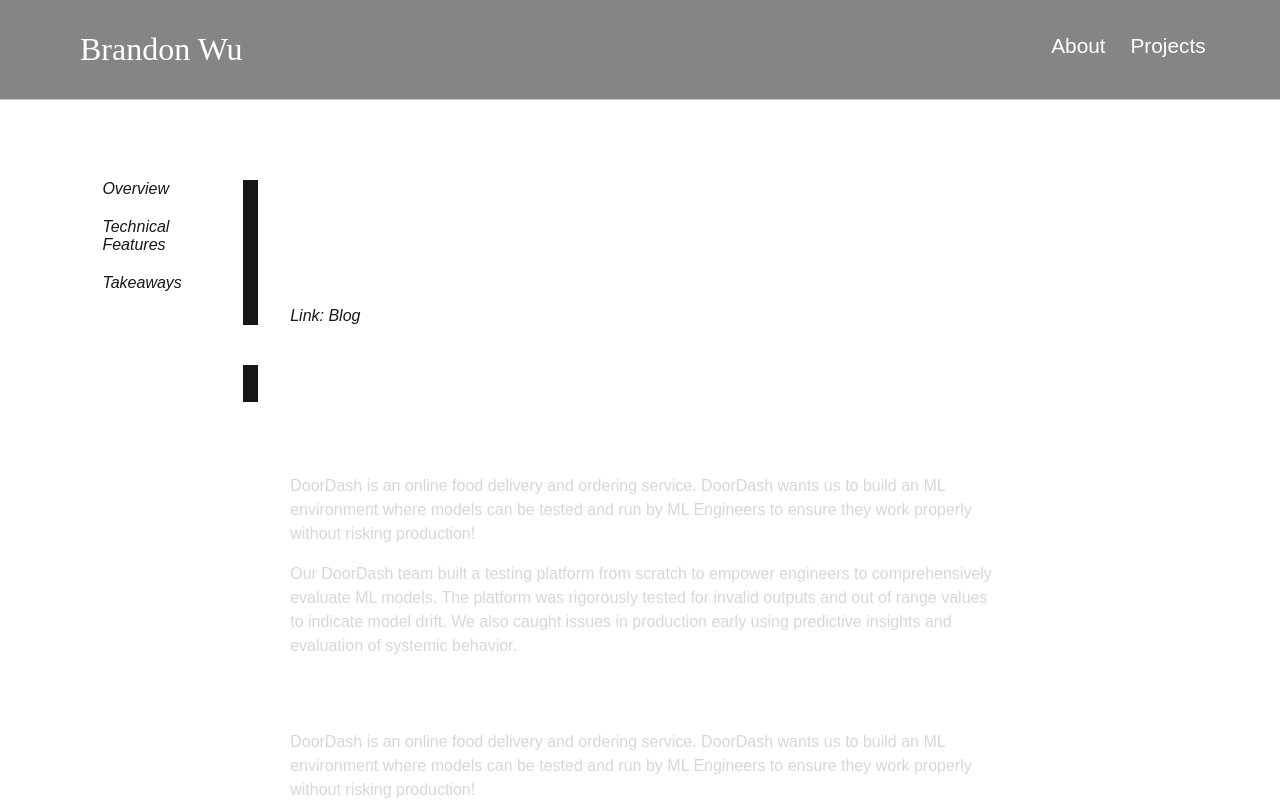
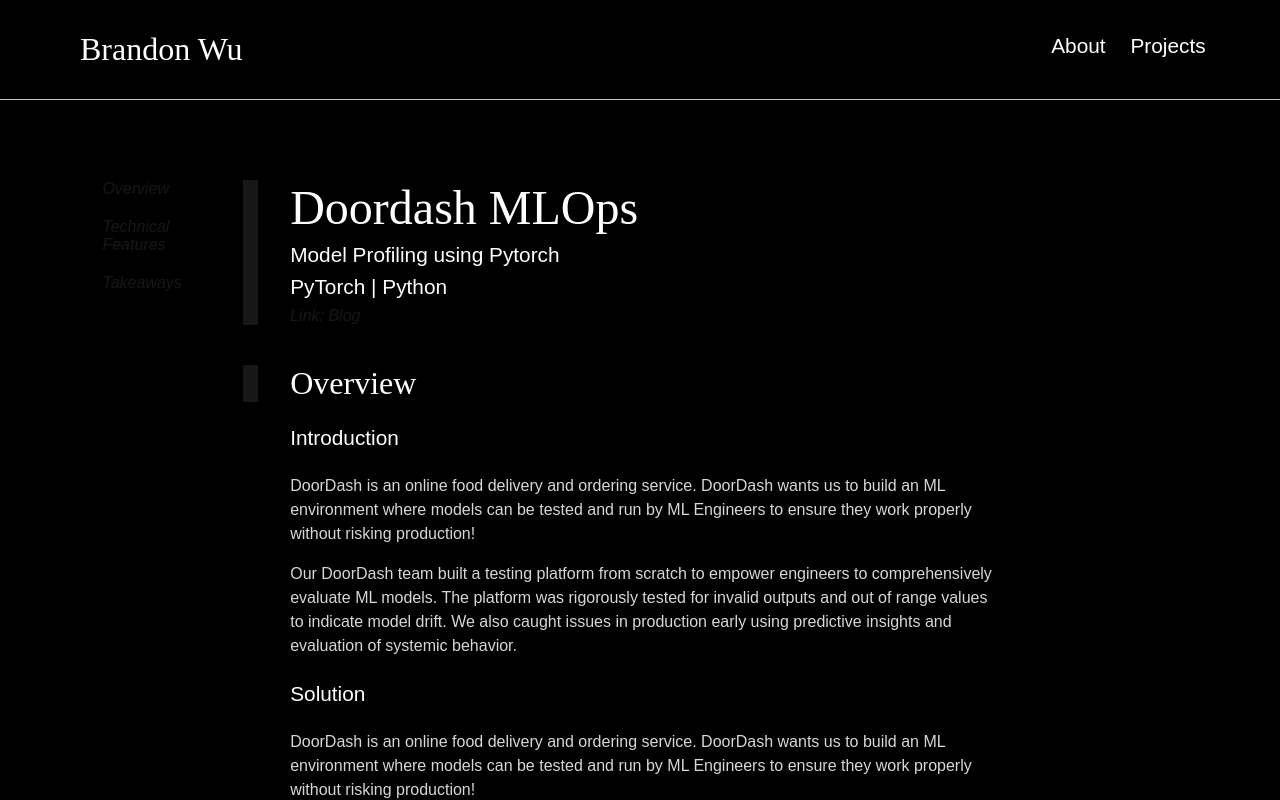
Before and after one commit to brandonwu32/brandonwu, a Next.js app: page /projects/doordash in a window 1280 px wide. Shown: the top 800 px of the page. Built offline with nearby package versions, Linux system fonts and the light colour scheme.

Commit message:
dark mode

```diff
--- a/src/app/globals.css
+++ b/src/app/globals.css
@@ -1,6 +1,6 @@
 body {
   margin: 0;
-  background-color: #ECF0F1;
+  background-color: #000000;
   font-family: 'Source Serif Pro', serif;
 }
 
@@ -44,7 +44,7 @@ p a {
 }
 
 :root {
-  --background: #ffffff;
+  --background: #000000;
   --foreground: #171717;
 }
 
```
